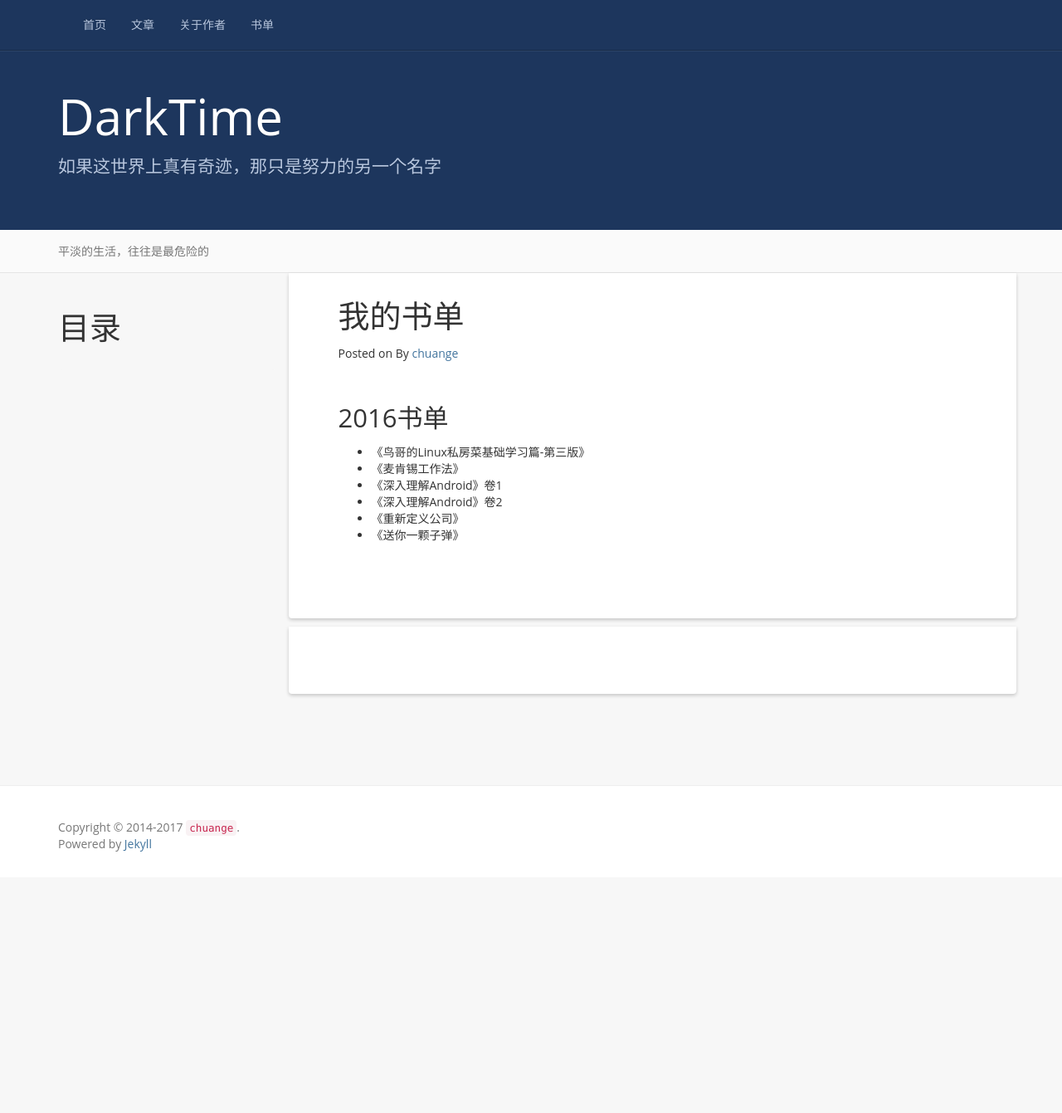
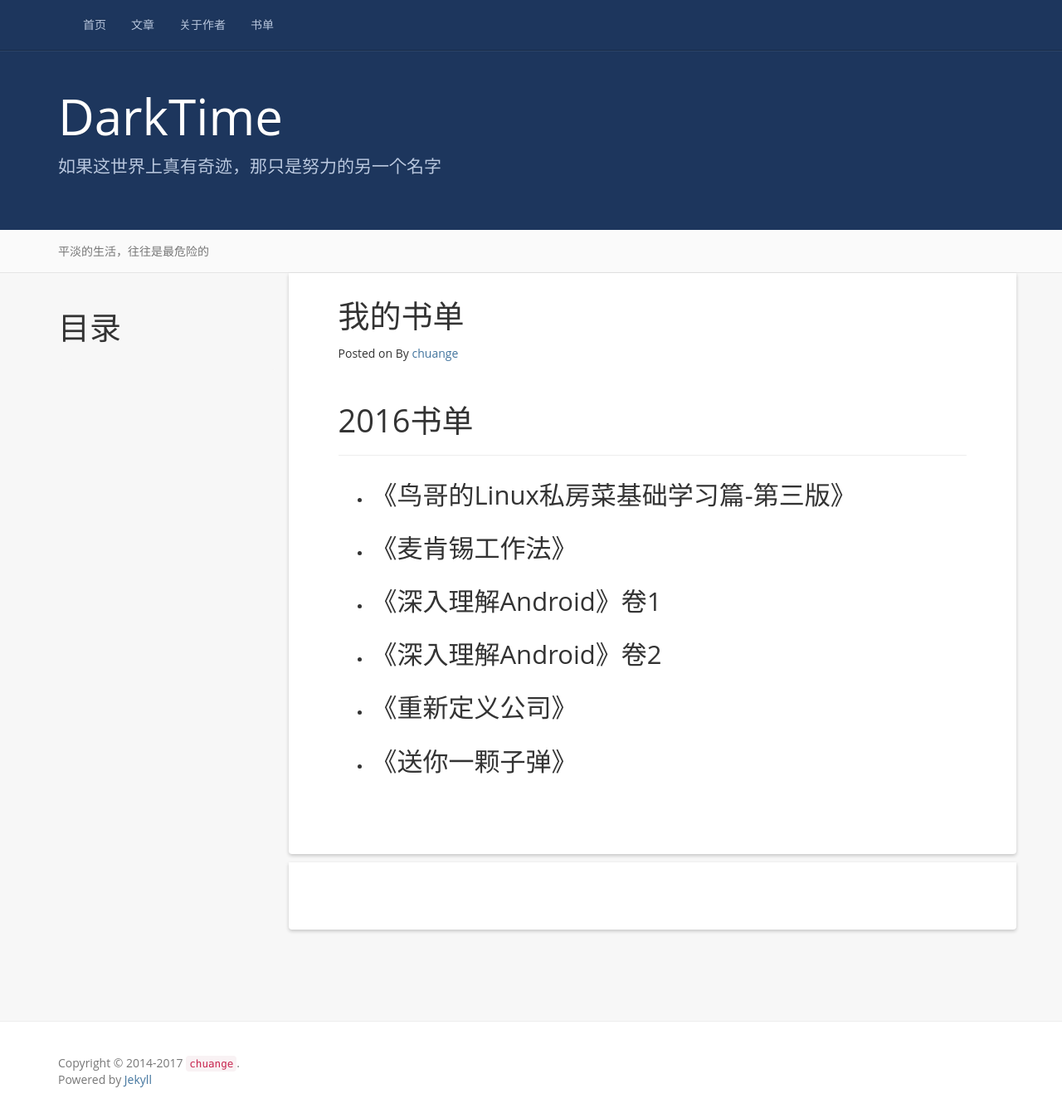
Before and after one commit to gaojinchuangit/gaojinchuangit.github.io, a Jekyll site: the page built from books.md, in a window 1280 px wide and 1341 px high. Shown: the whole window at 83% size. Built offline with Jekyll 4.4.1, drawn with Linux system fonts in a browser that asks for light colours; nearby versions of some CDN libraries; Markdown is read by kramdown in place of the engine named in the settings; comment, search, counter and statistics services are not loaded.

```diff
--- a/books.md
+++ b/books.md
@@ -6,13 +6,13 @@ permalink: /books/
 
 
 
-2016书单
+# 2016书单
 -----------------------------------------------------------------
 
 
-+ 《鸟哥的Linux私房菜基础学习篇-第三版》
-+ 《麦肯锡工作法》
-+ 《深入理解Android》卷1
-+ 《深入理解Android》卷2
-+ 《重新定义公司》
-+ 《送你一颗子弹》
++ ## 《鸟哥的Linux私房菜基础学习篇-第三版》
++ ## 《麦肯锡工作法》
++ ## 《深入理解Android》卷1
++ ## 《深入理解Android》卷2
++ ## 《重新定义公司》
++ ## 《送你一颗子弹》
```
Also changed, not shown: _posts/2016-11-17-CTS-GTS.md (+1 -1 lines), aboutus.md (+7 -3 lines).
